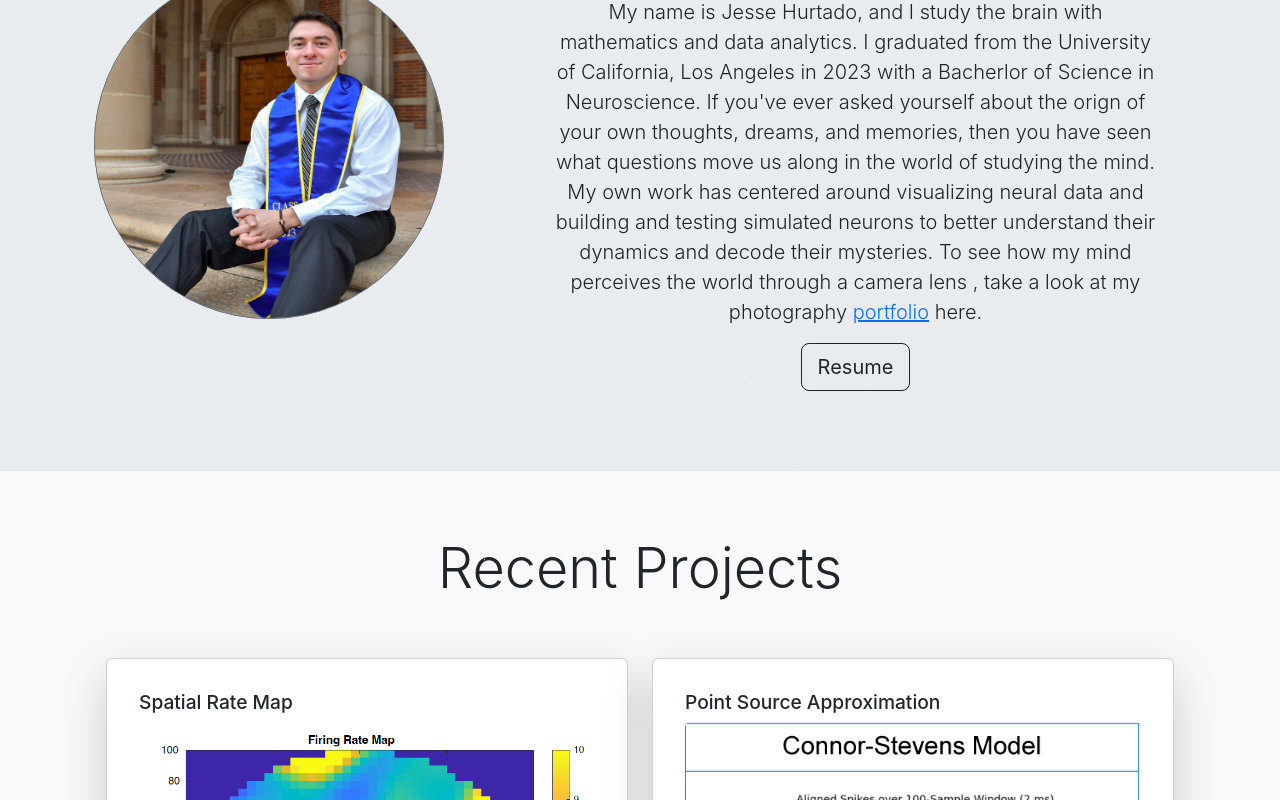
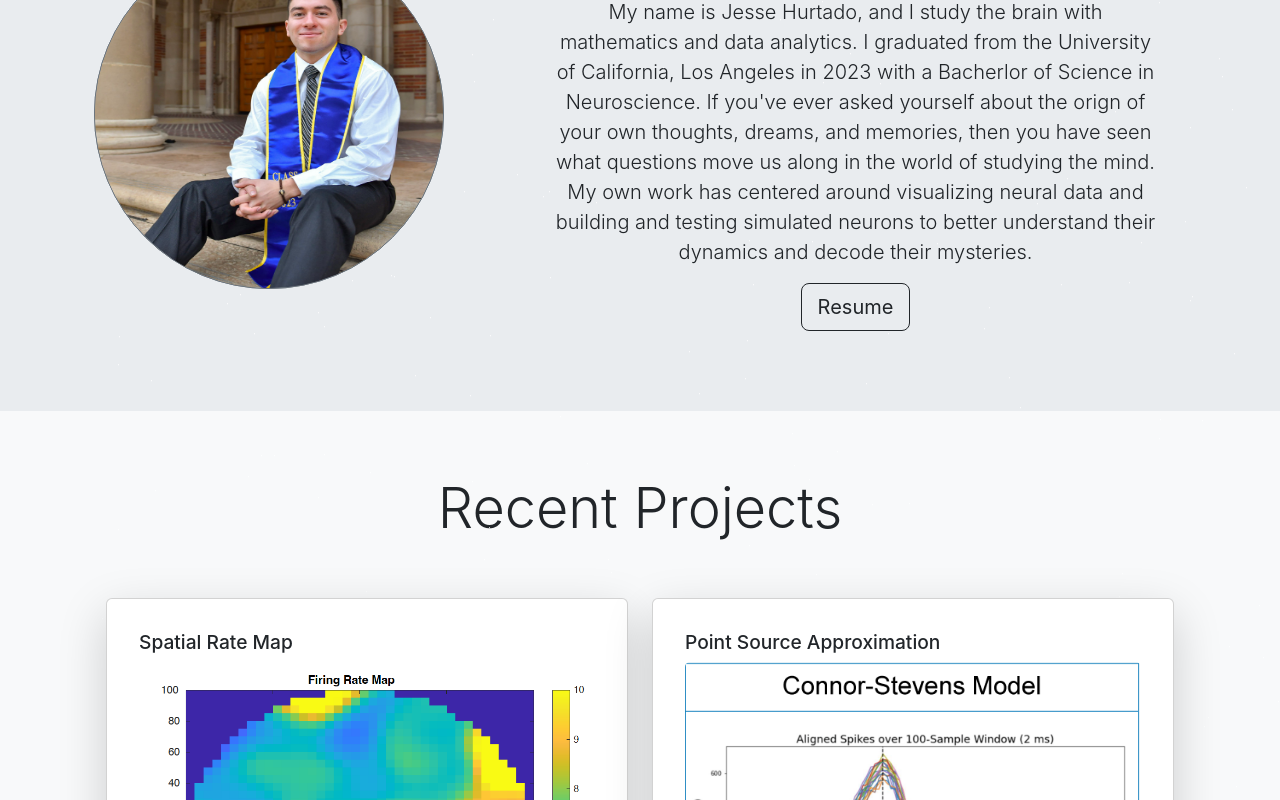
Before and after one commit to jhurtado19/PortfolioWebsite, a React (Create React App) app: page / in a window 1280 px wide. Shown: the part 982-1782 px from the top of the page. Built offline with nearby package versions, Linux system fonts and the light colour scheme.

Commit message:
Update AboutMe.jsx

```diff
--- a/src/components/home/AboutMe.jsx
+++ b/src/components/home/AboutMe.jsx
@@ -33,7 +33,7 @@ const AboutMe = ({ heading, message, link, imgSize, resume }) => {
         </div>
         <div className={`col-lg-${showPic ? "7" : "12"}`}>
           <h2 className="display-4 mb-5 text-center">{heading}</h2>
-          <p className="lead text-center">  My name is Jesse Hurtado, and I study the brain with mathematics and data analytics. I graduated from the University of California, Los Angeles in 2023 with a Bacherlor of Science in Neuroscience. If you've ever asked yourself about the orign of your own thoughts, dreams, and memories, then you have seen what questions move us along in the world of studying the mind. My own work has centered around visualizing neural data and building and testing simulated neurons to better understand their dynamics and decode their mysteries. To see how my mind perceives the world through a camera lens , take a look at my photography <a  href="https://jessehurtado.myportfolio.com/welcome" target="_blank" rel="noopener noreferrer"> portfolio</a> here.</p>
+          <p className="lead text-center">  My name is Jesse Hurtado, and I study the brain with mathematics and data analytics. I graduated from the University of California, Los Angeles in 2023 with a Bacherlor of Science in Neuroscience. If you've ever asked yourself about the orign of your own thoughts, dreams, and memories, then you have seen what questions move us along in the world of studying the mind. My own work has centered around visualizing neural data and building and testing simulated neurons to better understand their dynamics and decode their mysteries.</p>
           {resume && (
             <p className="lead text-center">
               <a
```
